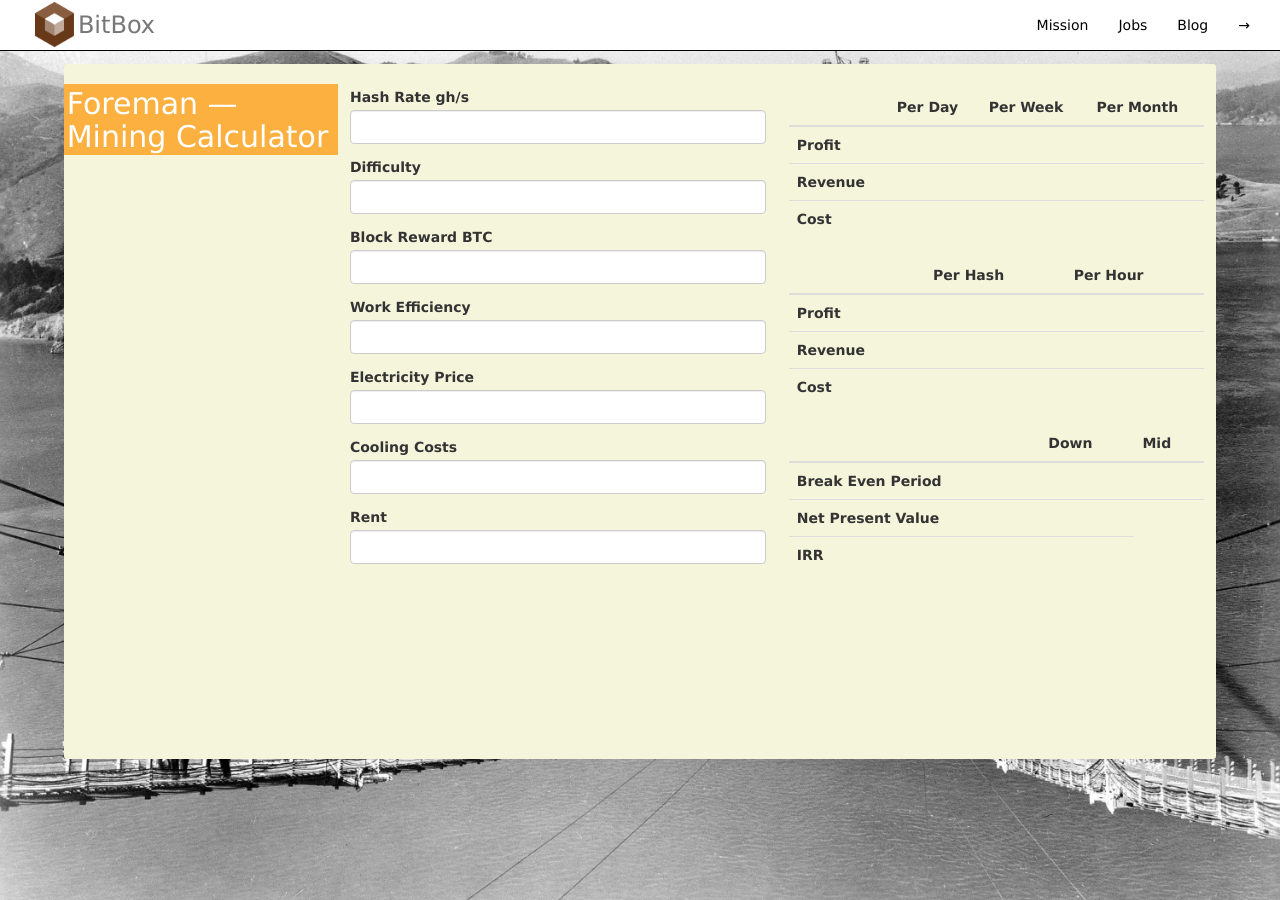
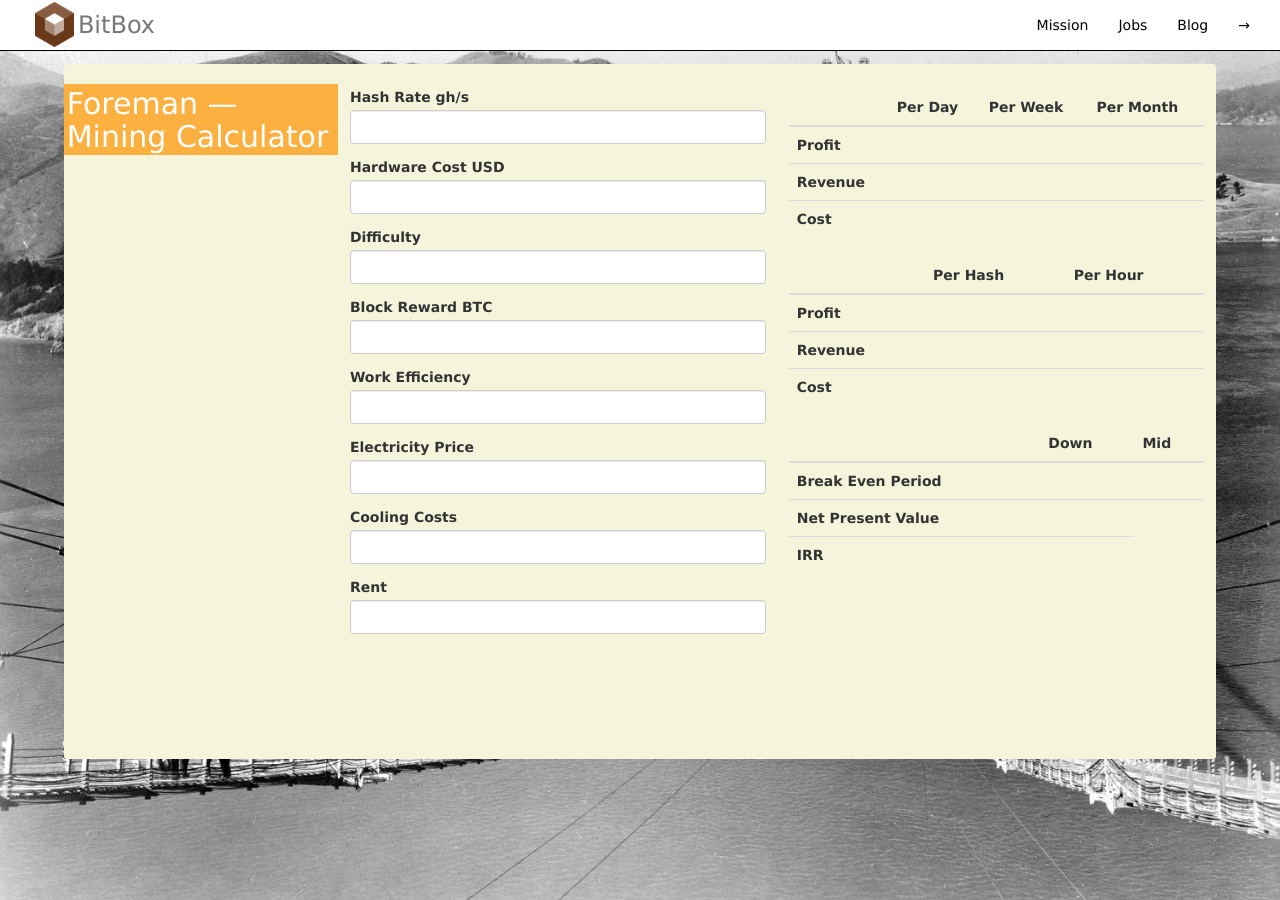
Before and after one commit to inbitbox/inbitbox.github.io, a Jekyll site: the page built from foreman.html, in a window 1280 px wide. Built offline with Jekyll 4.4.1, drawn with Linux system fonts in a browser that asks for light colours; nearby versions of some CDN libraries.

Commit message:
Added Hardware Investment Cost

```diff
--- a/foreman.html
+++ b/foreman.html
@@ -12,6 +12,10 @@ layout: default
             <div class="form-group">
             <label>Hash Rate <span class="units"> gh/s</span></label>
             <input id="hashrate" class="form-control" type="number"></input></div>
+
+            <div class="form-group">
+            <label>Hardware Cost <span class="units"> USD</span></label>
+            <input id="kapital" class="form-control" type="number"></input></div>
 
             <div class="form-group">
             <label>Difficulty </label>
```
